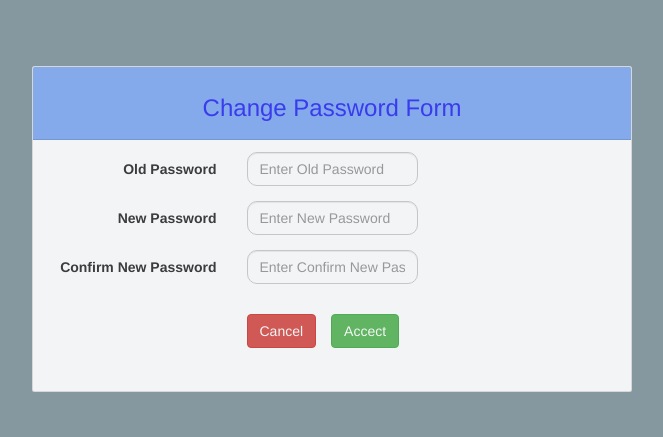
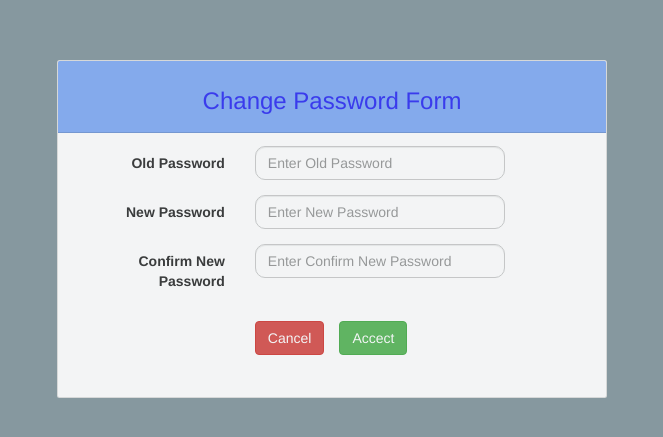
Before and after one commit to hoang9x000/lmsProject, an Angular app in the folder angular/: page /changepass in a window 1280 px wide. Shown: the part 171-608 px from the top of the page, without its empty margins (308-971 px from the left). Built offline with nearby package versions, Linux system fonts and the light colour scheme.

Commit message:
Update changepass.component.css

```diff
--- a/angular/src/app/changepass/changepass.component.css
+++ b/angular/src/app/changepass/changepass.component.css
@@ -19,7 +19,7 @@ body{
     /* height: 60%; */
     margin-top: auto;
     margin-bottom: auto;
-    width: 600px;
+    width: 550px;
 }
 
 .card-header{
@@ -32,6 +32,7 @@ body{
 input{
     cursor: text;
     border-radius: 10px;
+    width: 250px;
  }
 
 button{
```
